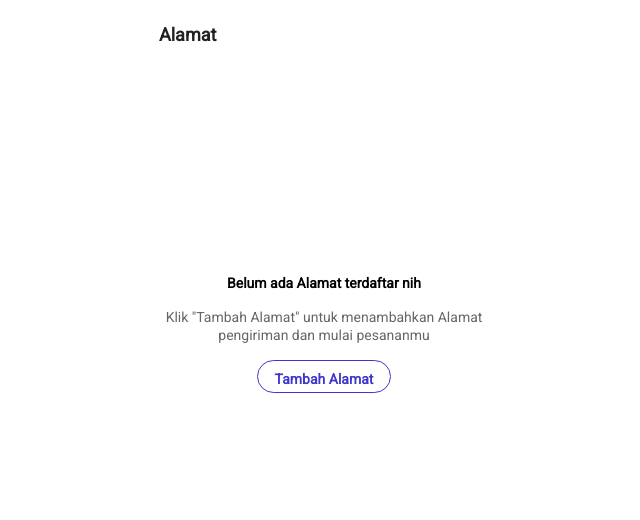
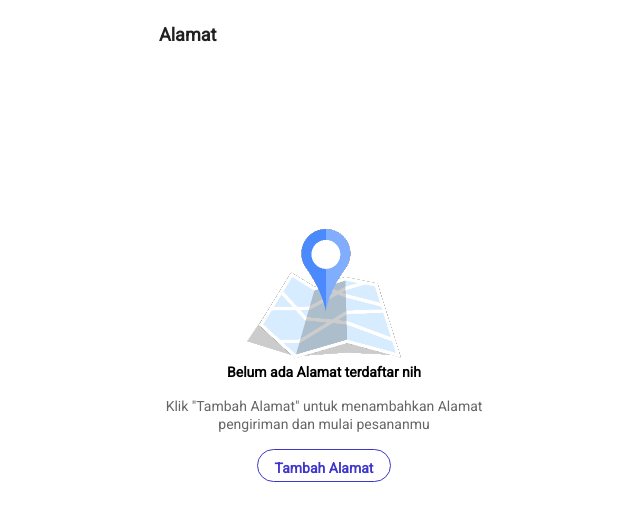
Before and after one commit to diptarimba/fe-web-shop, a Nuxt app: page /address in a window 1280 px wide. Shown: the top 520 px of the page, without its empty margins (316-956 px from the left). Built offline with nearby package versions, Linux system fonts and the light colour scheme.

Commit message:
[fix] image

```diff
--- a/pages/address/index.vue
+++ b/pages/address/index.vue
@@ -4,6 +4,7 @@
         <div class="text-header my-4">Alamat</div>
     </div>
     <div class="col-12 align-self-start text-center p-0">
+      <img class="mb-1" :src="require(`~/assets/images/Empty State - Address.png`)">
       <p class="address-bold-title">Belum ada Alamat terdaftar nih</p>
       <p class="address-regular-desc">Klik "Tambah Alamat" untuk menambahkan Alamat pengiriman dan mulai pesananmu</p>
       <b-button :to="{path: '/address/add'}" class="address-btn" variant="outline-primary"><span class="address-text-btn">Tambah Alamat</span></b-button>
```
Also changed, not shown: assets/images/Empty State - Address.png (added), assets/images/Empty State - Address@2x.png (added).
